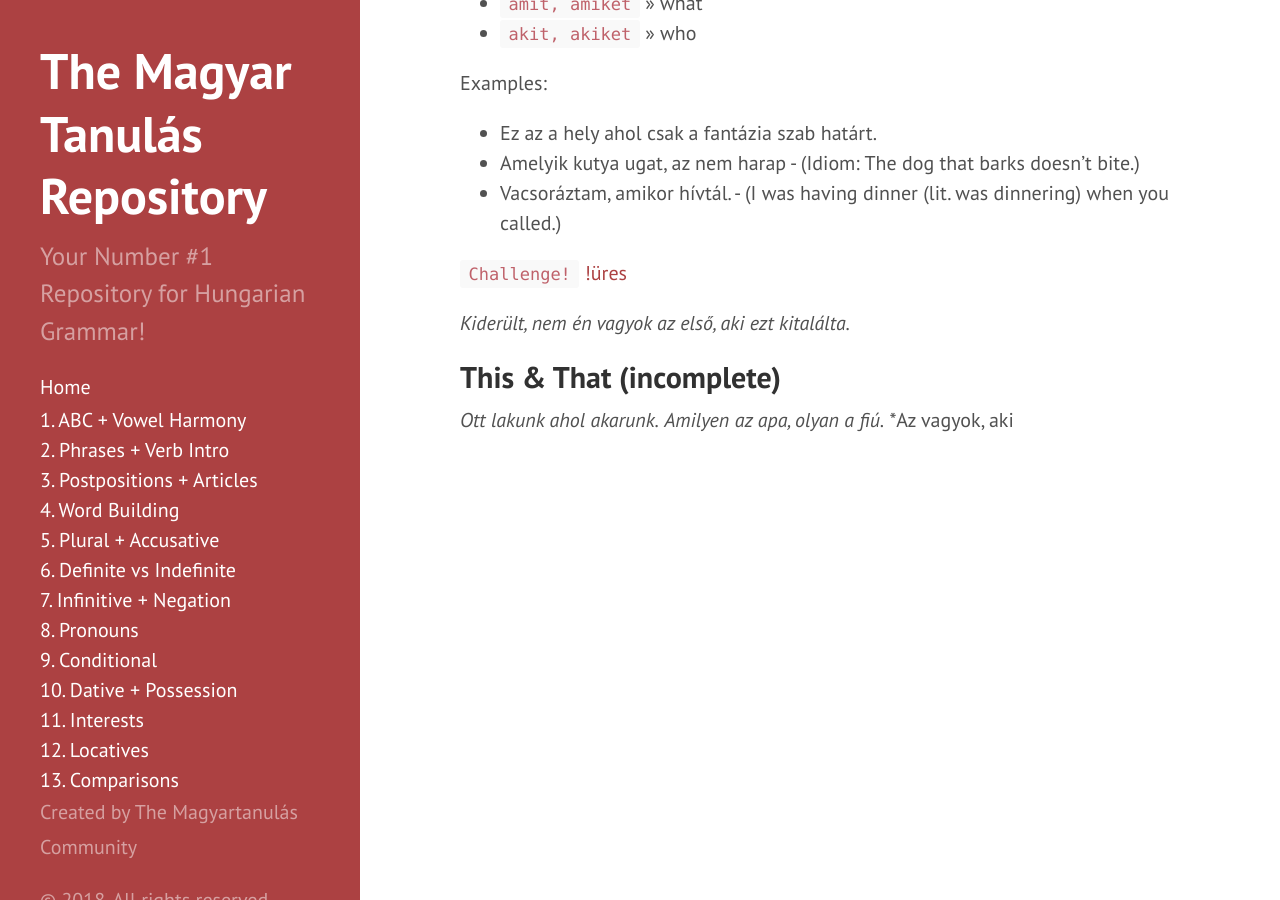
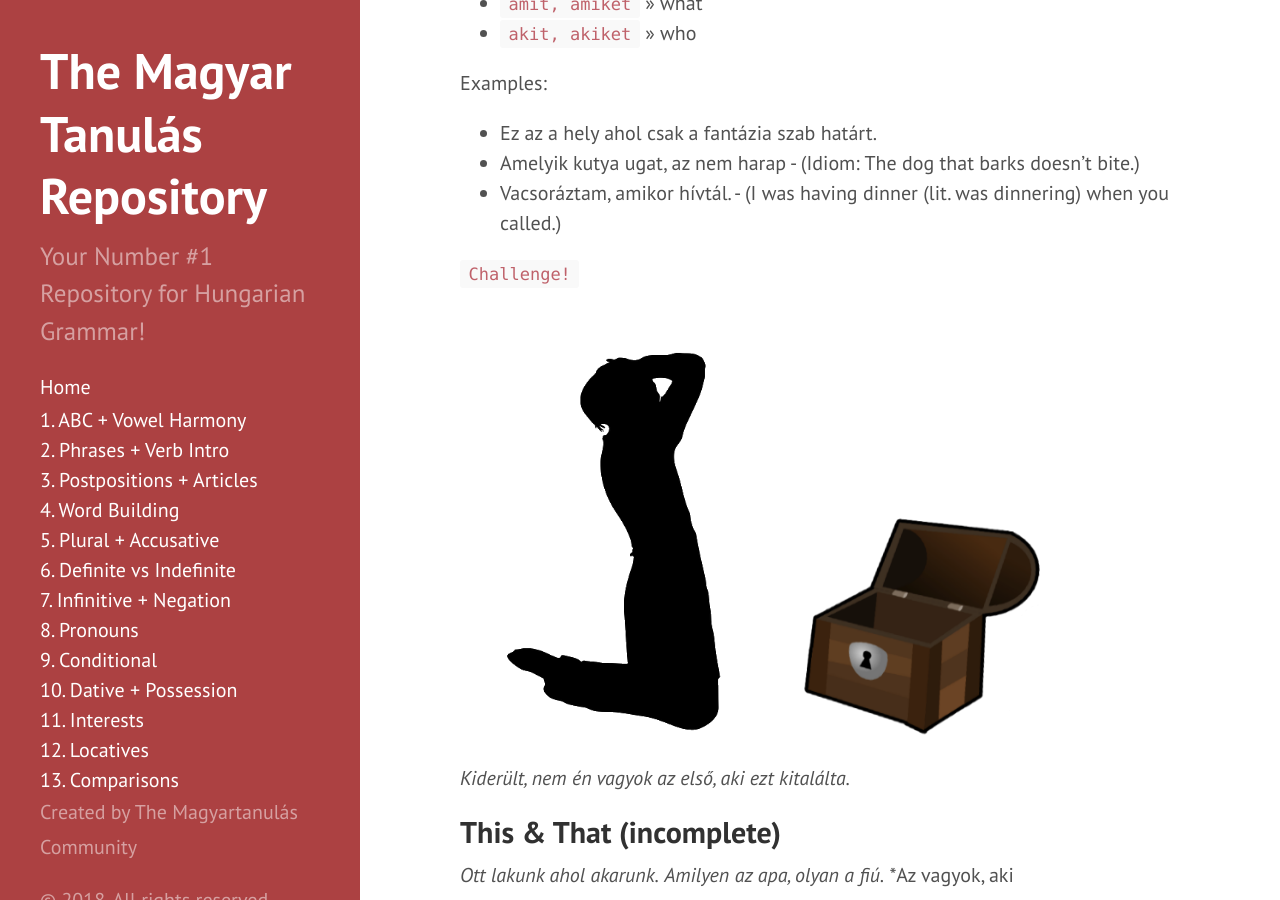
Before and after one commit to Magyartanulas/magyartanulas.github.io, a Jekyll site: the page built from pronouns.md, in a window 1280 px wide and 900 px high, scrolled down 1644 px. Built offline with Jekyll 4.4.1, drawn with Linux system fonts in a browser that asks for light colours; Markdown is read by kramdown in place of the engine named in the settings.

Commit message:
Update pronouns.md

```diff
--- a/pronouns.md
+++ b/pronouns.md
@@ -64,7 +64,7 @@ Examples:
 * Vacsoráztam, amikor hívtál. - (I was having dinner (lit. was dinnering) when you called.)
 
 `Challenge!`
-[!üres](https://magyartanulas.github.io/public/jajj.png)
+![üres](https://magyartanulas.github.io/public/jajj.png)
 
 *Kiderült, nem én vagyok az első, aki ezt kitalálta.*
 
```
